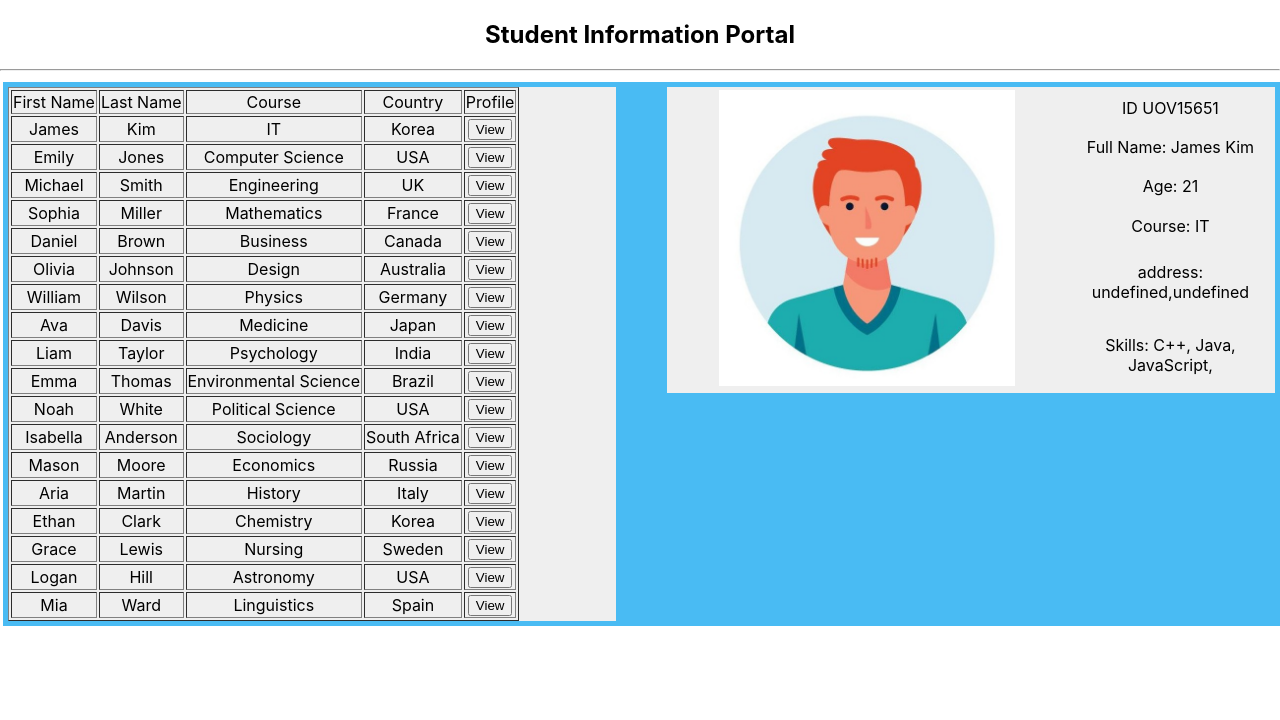
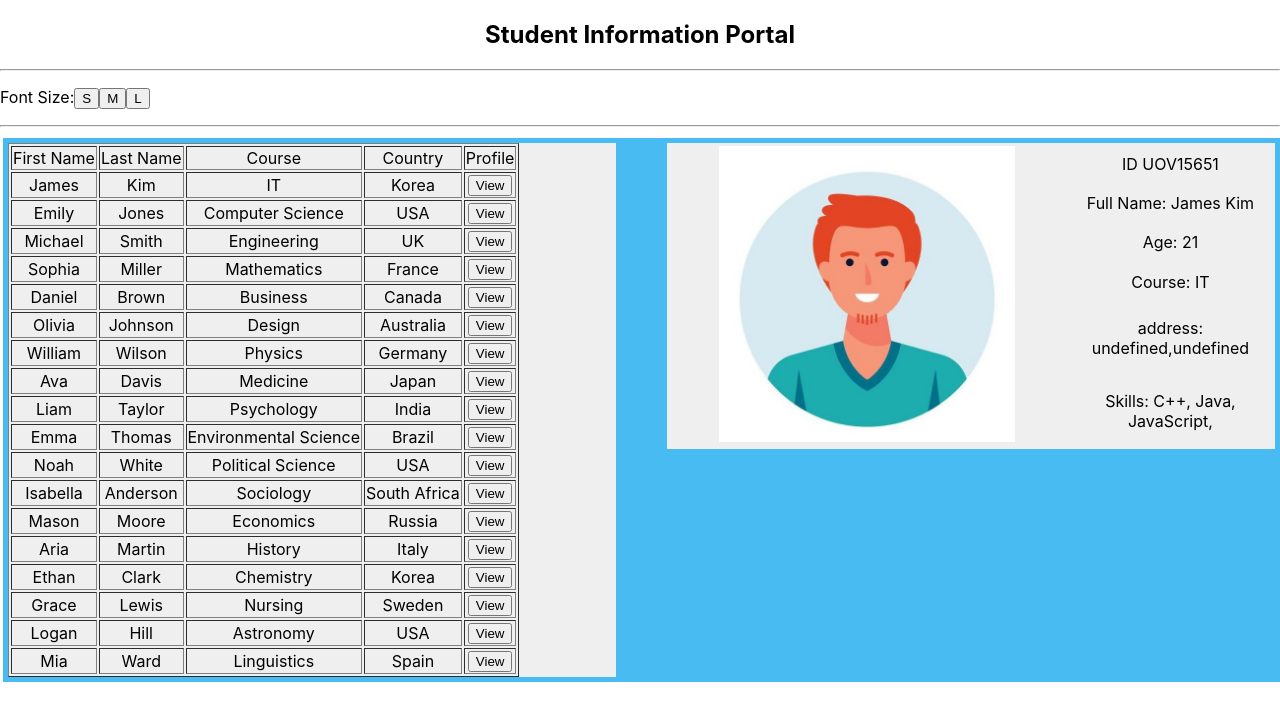
Before and after one commit to SanduniAmasha/IT3133ReactProjects, a React (Create React App) app in the folder studentapp/: page / in a window 1280 px wide. Shown: the top 720 px of the page. Built offline with nearby package versions, Linux system fonts and the light colour scheme.

Commit message:
add buttons to change font size

```diff
--- a/studentapp/src/App.js
+++ b/studentapp/src/App.js
@@ -1,11 +1,26 @@
 import './App.css';
 import StudentTable from './components/StudentTable';
 import { students } from './data/StudentsDb';
+import { useState } from 'react';
 
 function App() {
+
+  const [fontSize, setFontSize] = useState(16);
+
+  const handleFontSizeChange = (size) => {
+    setFontSize(size);
+  };
+
   return (
-    <div className="App">
+    <div className="App" style={{ fontSize: `${fontSize}px` }}>
       <h2>Student Information Portal</h2>
+      <hr/>
+      <p align="left">Font Size:
+        <button onClick={() => handleFontSizeChange(16)}>S</button>
+        <button onClick={() => handleFontSizeChange(20)}>M</button>
+        <button onClick={() => handleFontSizeChange(24)}>L</button>
+      </p>
+
       <hr/>
       <table width="100%">
         <tbody>
```
